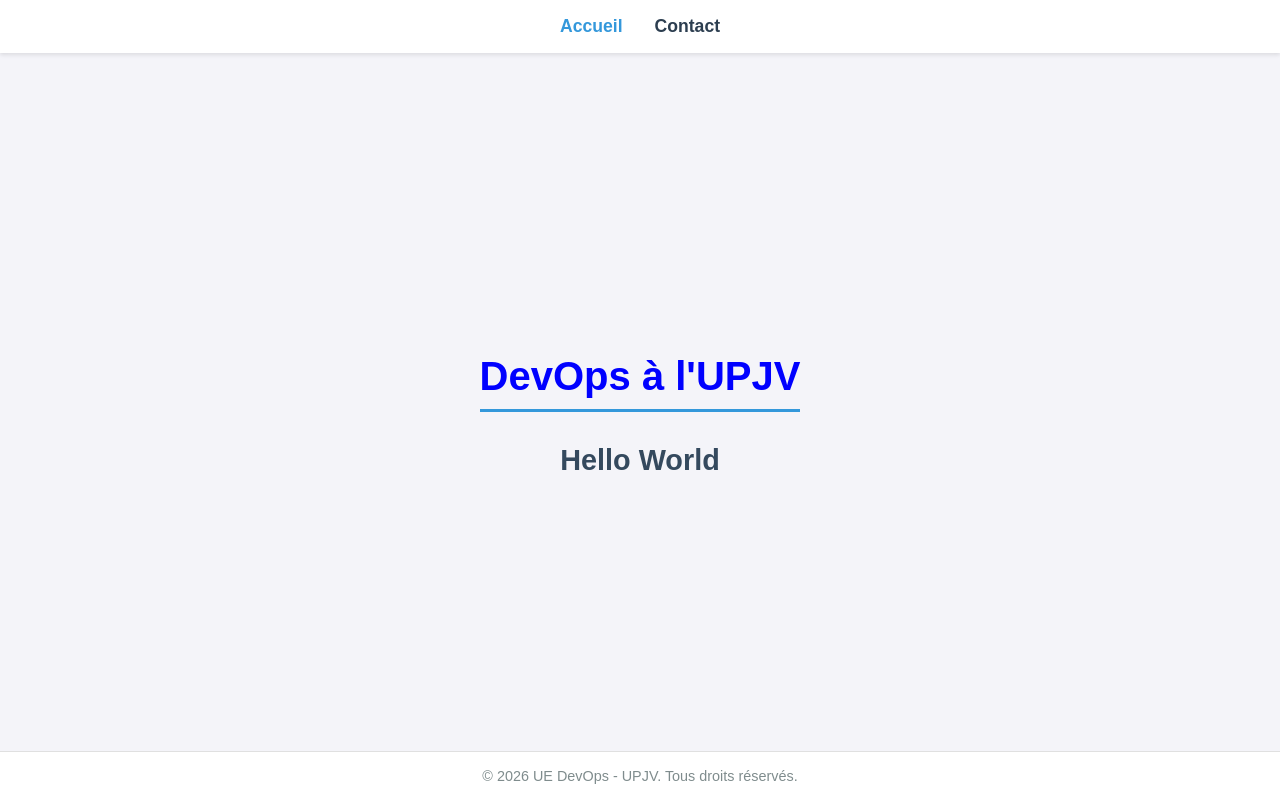
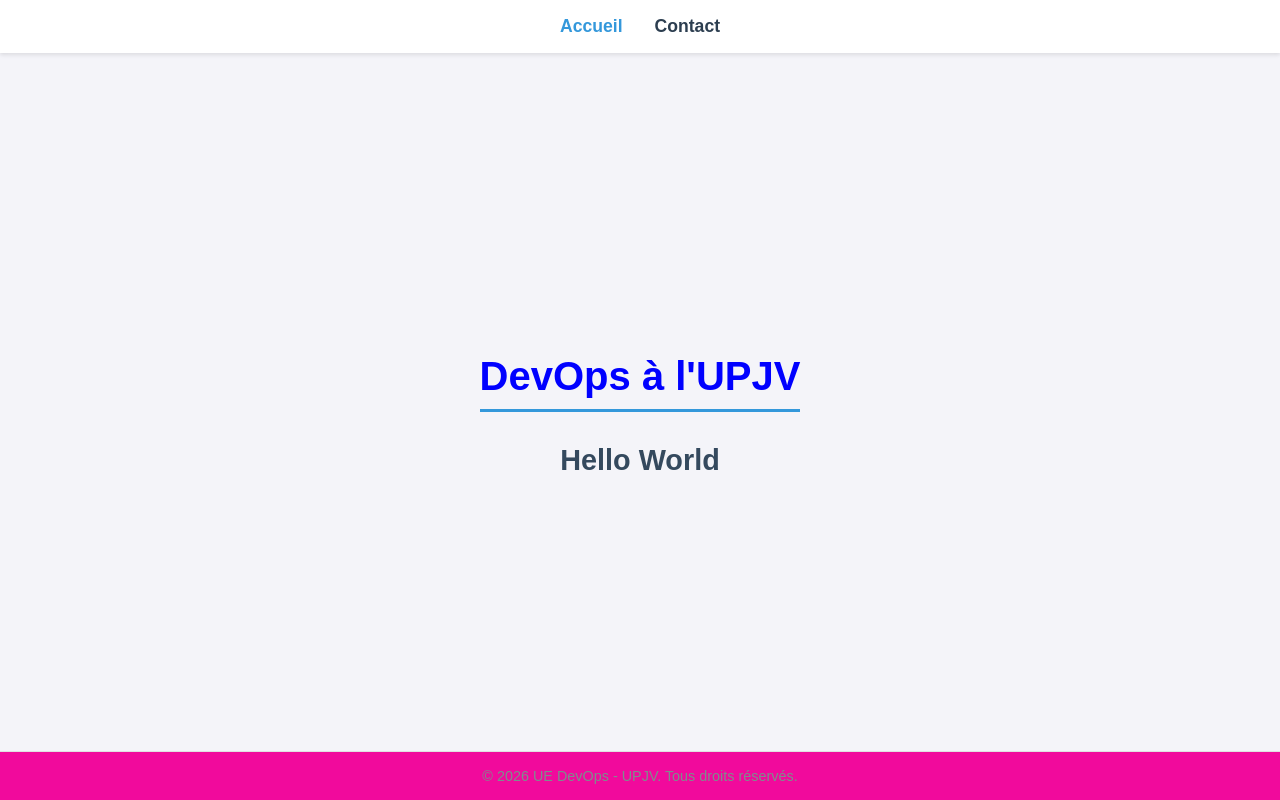
Before and after one commit to NLasorne/DevOps, a plain HTML site: page index.html in a window 1280 px wide. Drawn offline with Linux system fonts and the light colour scheme.

Commit message:
Refactor: Changement footer rose

```diff
--- a/ligne.css
+++ b/ligne.css
@@ -60,7 +60,7 @@
 /* Style du pied de page (Copyright) */
 footer {
   width: 100%;
-  background-color: #ffffff;
+  background-color: #f10a9c;
   text-align: center;
   padding: 1rem 0;
   color: #7f8c8d;
```
